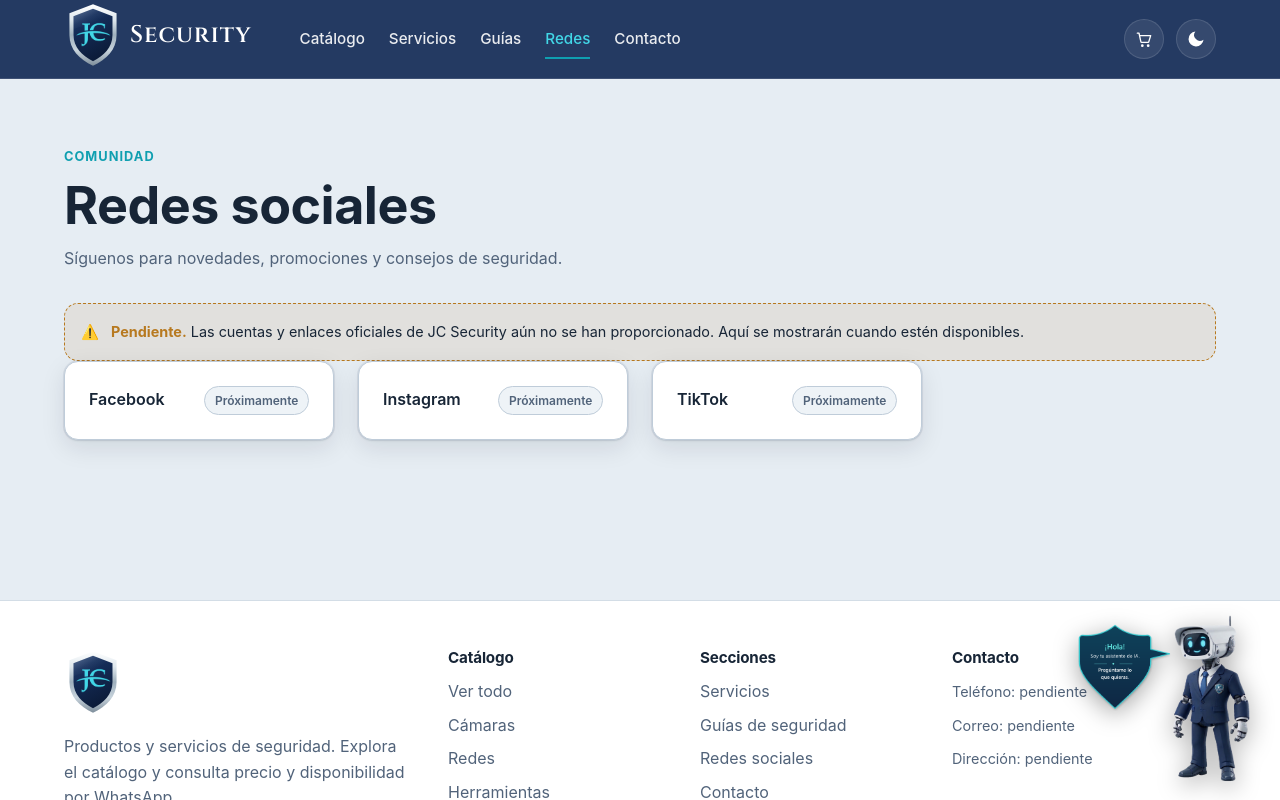
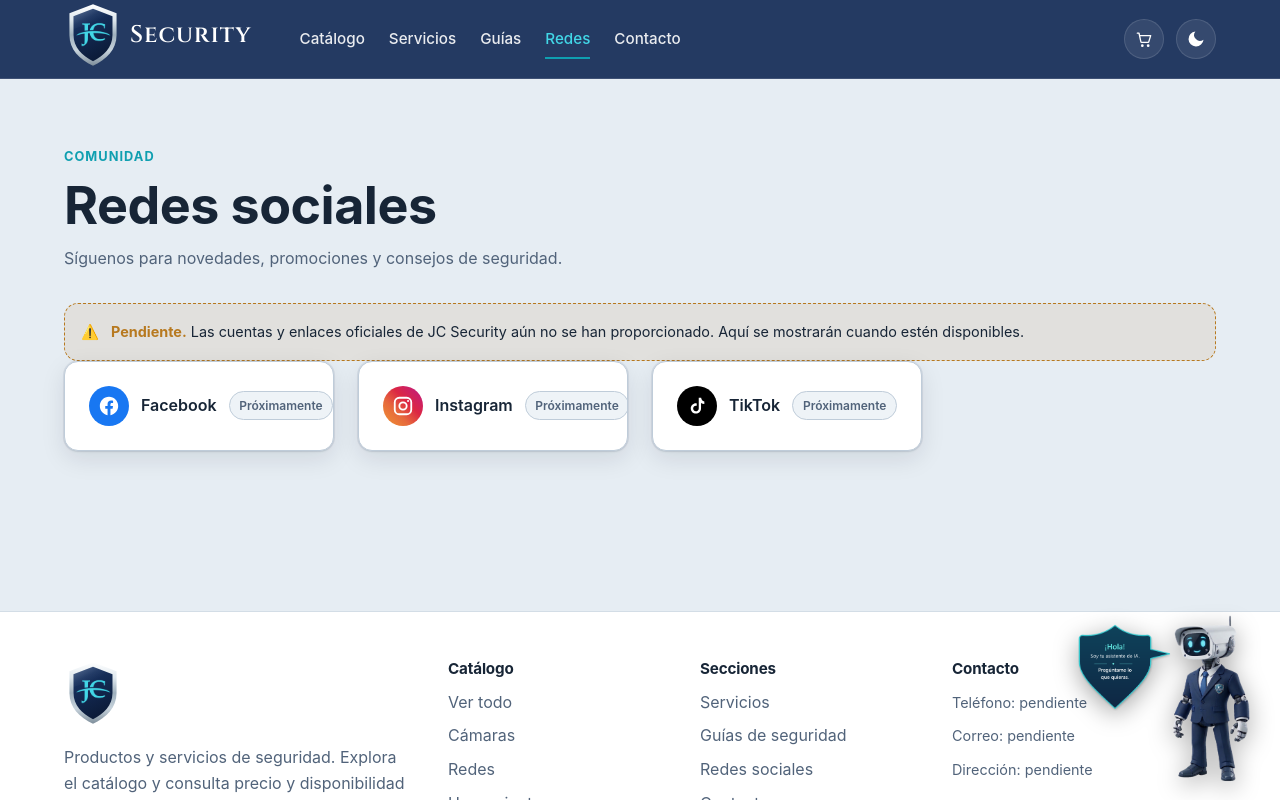
Before and after one commit to JC-Security27/JC_Security, a React (Vite) app in the folder frontend/: page /redes in a window 1280 px wide. Shown: the top 800 px of the page. Built offline with nearby package versions, Linux system fonts and the light colour scheme.

Commit message:
Agregar iconos de Facebook, Instagram y TikTok en redes sociales

```diff
--- /dev/null
+++ b/frontend/src/components/ui/SocialIcon.tsx
@@ -0,0 +1,72 @@
+/* ==========================================================================
+   Íconos de redes sociales (solo las que usa JC Security).
+   Marcas registradas de sus respectivas empresas; se usan como enlace a los
+   perfiles oficiales. SVG inline para que tomen el color del contenedor
+   (currentColor) y escalen sin pérdida.
+   ========================================================================== */
+
+type IconProps = { size?: number };
+
+function Facebook({ size = 24 }: IconProps) {
+  return (
+    <svg
+      viewBox="0 0 24 24"
+      width={size}
+      height={size}
+      aria-hidden="true"
+      focusable="false"
+      fill="currentColor"
+    >
+      <path d="M22 12.06C22 6.5 17.52 2 12 2S2 6.5 2 12.06c0 5 3.66 9.15 8.44 9.94v-7.03H7.9v-2.91h2.54V9.85c0-2.52 1.49-3.91 3.78-3.91 1.1 0 2.24.2 2.24.2v2.46h-1.26c-1.24 0-1.63.78-1.63 1.57v1.89h2.78l-.44 2.91h-2.34V22c4.78-.79 8.44-4.94 8.44-9.94Z" />
+    </svg>
+  );
+}
+
+function Instagram({ size = 24 }: IconProps) {
+  return (
+    <svg
+      viewBox="0 0 24 24"
+      width={size}
+      height={size}
+      aria-hidden="true"
+      focusable="false"
+      fill="none"
+      stroke="currentColor"
+      strokeWidth="2"
+      strokeLinecap="round"
+      strokeLinejoin="round"
+    >
+      <rect x="3" y="3" width="18" height="18" rx="5" />
+      <circle cx="12" cy="12" r="4" />
+      <circle cx="17.5" cy="6.5" r="1.1" fill="currentColor" stroke="none" />
+    </svg>
+  );
+}
+
+function TikTok({ size = 24 }: IconProps) {
+  return (
+    <svg
+      viewBox="0 0 24 24"
+      width={size}
+      height={size}
+      aria-hidden="true"
+      focusable="false"
+      fill="currentColor"
+    >
+      <path d="M16.5 3c.3 2.1 1.5 3.8 3.5 4.2v2.5c-1.3 0-2.5-.4-3.6-1.1v6.1c0 3.1-2.5 5.6-5.6 5.6S5.2 17.8 5.2 14.7s2.5-5.6 5.6-5.6c.3 0 .6 0 .9.1v2.6c-.3-.1-.6-.2-.9-.2-1.7 0-3 1.4-3 3.1s1.4 3.1 3 3.1 3.1-1.3 3.1-3.1V3h2.6Z" />
+    </svg>
+  );
+}
+
+const ICONS: Record<string, (p: IconProps) => JSX.Element> = {
+  facebook: Facebook,
+  instagram: Instagram,
+  tiktok: TikTok,
+};
+
+/** Devuelve el ícono de una red por su id (facebook/instagram/tiktok). */
+export function SocialIcon({ id, size }: { id: string; size?: number }) {
+  const Icon = ICONS[id];
+  if (!Icon) return null;
+  return <Icon size={size} />;
+}
--- a/frontend/src/pages/SocialPage.tsx
+++ b/frontend/src/pages/SocialPage.tsx
@@ -1,5 +1,6 @@
 import { siteConfig } from "@/config/site";
 import { SampleNotice } from "@/components/ui/states";
+import { SocialIcon } from "@/components/ui/SocialIcon";
 
 export function SocialPage() {
   return (
@@ -21,7 +22,12 @@ export function SocialPage() {
           const available = Boolean(s.url);
           return (
             <div key={s.id} className="card social-card">
-              <span className="social-name">{s.label}</span>
+              <span className="social-name">
+                <span className={`social-icon social-icon-${s.id}`}>
+                  <SocialIcon id={s.id} size={22} />
+                </span>
+                {s.label}
+              </span>
               {available ? (
                 <a
                   className="btn btn-outline btn-sm"
--- a/frontend/src/styles/pages.css
+++ b/frontend/src/styles/pages.css
@@ -992,10 +992,33 @@
   display: flex;
   align-items: center;
   justify-content: space-between;
+  gap: var(--space-3);
   padding: var(--space-5);
 }
 .social-name {
+  display: inline-flex;
+  align-items: center;
+  gap: var(--space-3);
   font-weight: 600;
+}
+/* Ícono de cada red con el color de su marca para que se reconozca. */
+.social-icon {
+  display: inline-grid;
+  place-items: center;
+  width: 40px;
+  height: 40px;
+  border-radius: var(--radius-pill);
+  color: #fff;
+  flex-shrink: 0;
+}
+.social-icon-facebook {
+  background: #1877f2;
+}
+.social-icon-instagram {
+  background: linear-gradient(45deg, #f09433, #e6683c 35%, #dc2743 60%, #bc1888);
+}
+.social-icon-tiktok {
+  background: #000000;
 }
 
 /* ----- Guías / placeholders ----- */
```
